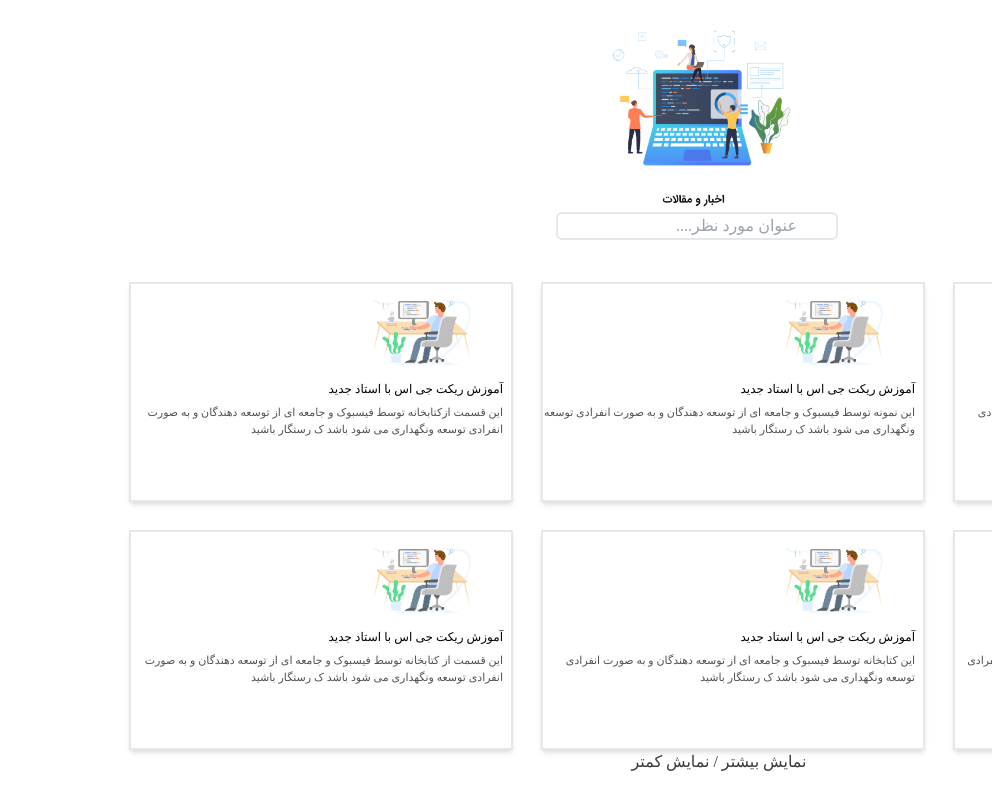
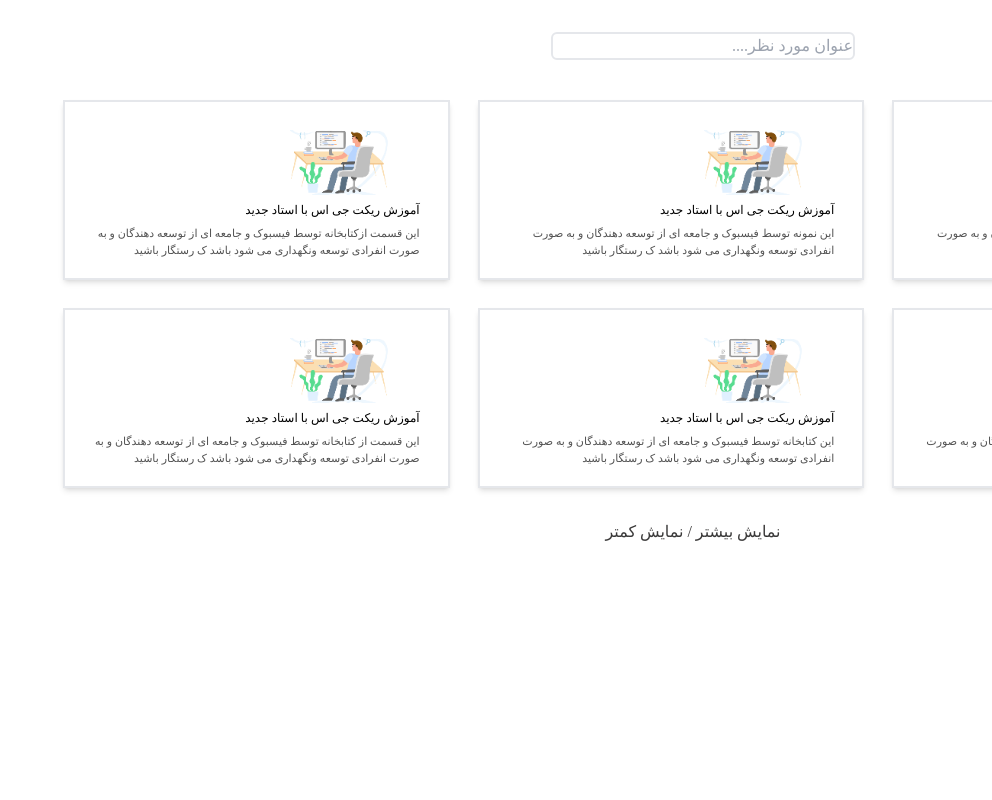
Before and after one commit to academy-react/TechArt, a React (Vite) app: page /Home in a window 1280 px wide. Shown: the top 800 px of the page, without its empty margins (288-1280 px from the left). Built offline with nearby package versions, Linux system fonts and the light colour scheme; a web font is replaced by a local one.

Commit message:
not good

```diff
--- a/src/components/Article/Home/Card2/Card2Holder.jsx
+++ b/src/components/Article/Home/Card2/Card2Holder.jsx
@@ -17,7 +17,7 @@ const Card2Holder = () => {
 
     return (
     <Fragment>
-        <div className="w-full sm:flex-wrap flex flex-wrap  gap-7 mt-[42px] ">
+        <div className="w-full grid grid-cols-3 gap-7 mt-10 ">
             {CardList.map((item,index) => {
                 return(
                 <CardMain2  key={index} title={item.title} desc={item.desc} />
--- a/src/components/Article/Home/Card2/CardMain2.jsx
+++ b/src/components/Article/Home/Card2/CardMain2.jsx
@@ -6,12 +6,12 @@ import imag from '../../../../assets/image/Anno.png'
 
 const CardMain2 = ({title,desc}) => {
     return (
-        <div className='w-[80%] justify-center h-[220px] border-solid border-2  shadow-md md:w-[30%] sm:w-[29%]'>
-            <div className='w-full h-[90px] items-center flex pt-[6px] pr-[40px]'>
+        <div className='justify-center border-solid border-2 shadow-md p-5 '>
+            <div className='w-full items-center flex pt-2 pr-10'>
             <img  src={imag} alt="image" />
             </div>
-            <h3 className=' pr-2 items-center text-black text-right font-sans text-xs sm:text-[12px] font-bold mt-[7px]'> {title} </h3>
-            <h3 className=' pr-2 items-center text-neutral-600 text-right font-sans tex-xs sm:text-[11px] mt-[7px] font-bold '> {desc} </h3>
+            <h3 className=' pr-2 items-center text-black text-right font-sans text-xs sm:text-[12px] mt-[7px]'> {title} </h3>
+            <h3 className=' pr-2 items-center text-neutral-600 text-right font-sans tex-xs sm:text-[11px] mt-[7px] '> {desc} </h3>
 
         </div>
     )
--- a/src/components/Article/Home/Home.jsx
+++ b/src/components/Article/Home/Home.jsx
@@ -15,12 +15,12 @@ const Home = () => {
         <Fragment>
             <Formik>
 
-                    <div className=' w-full mx-8 '>
-                        <div className=' w-[269px] pr-[17px] pt-[24px] ml-20 sm:mx-auto lg:mx-auto md:mr-26'>
+                    <div className=' w-full mx-8 p-8 items-center'>
+                        {/* <div className=' w-[269px] pr-[17px] pt-[24px] ml-20 sm:mx-auto lg:mx-auto md:mr-26'>
                         <img  src={image} alt="image" />
-                        </div>
+                        </div> */}
 
-                            <Field className='px-[39px] border-solid border-2 ml-16 rounded-md sm:mx-auto' name='search' placeholder='عنوان مورد نظر....'  />
+                            <Field className='w-2/5 border-2 ml-16 rounded-md sm:w-3/12' name='search' placeholder='عنوان مورد نظر....'  />
                                 {/* <img className='ml-[12px]' src={imageSearch} alt="image" /> */}
 
 
--- a/src/components/Article/Title/Title.Article.jsx
+++ b/src/components/Article/Title/Title.Article.jsx
@@ -6,8 +6,8 @@ import { MiniDiv } from './miniDiv'
 const TitleArticle = () => {
     return (
         <div className="w-full flex flex-wrap">
-        <div className=" w-full h-[50px] text-center text-lg font-sans  flex flex-col text-black font-bold"> اخبار و مقالات  </div>
-        <div className=" w-full h-[50px] text-center  font-sans  flex flex-nowrap text-black ">
+        <div className=" w-full h-[50px] text-center text-lg flex flex-col text-black"> اخبار و مقالات  </div>
+        <div className=" w-full h-[50px] text-center flex flex-nowrap text-black ">
             <div className="w-1/2 h-[25px] text-right flex text-base mx-0 gap-0.5"> اخبار
                 <MiniDiv />
             </div>
```
